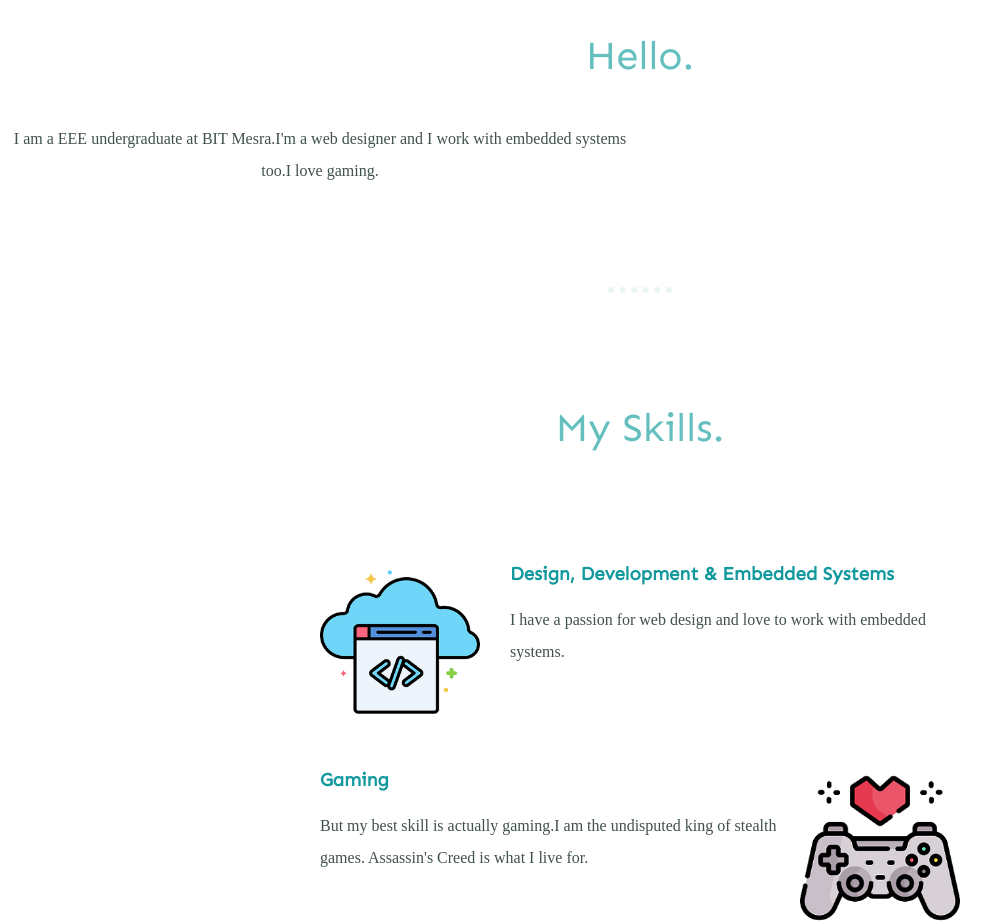
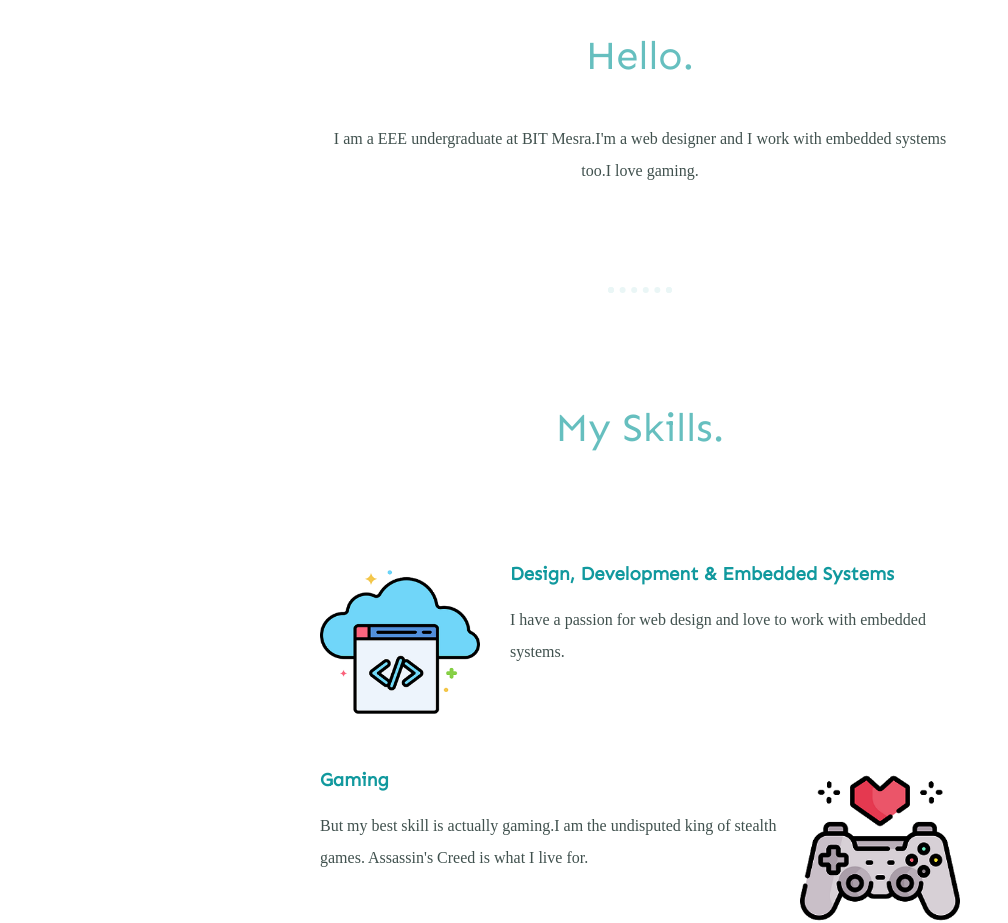
Before and after one commit to magus999/My-Website, a plain HTML site: page index.html in a window 1280 px wide. Shown: the part 1060-1983 px from the top of the page, without its empty margins (0-1008 px from the left). Drawn offline with Linux system fonts and the light colour scheme; a web font is replaced by a local one.

Commit message:
Update styles.css

```diff
--- a/css/styles.css
+++ b/css/styles.css
@@ -48,7 +48,7 @@ a:hover{
 
 .intro {
   width: 50%;
-  margin: auto 0;
+  margin: auto;
 }
 
 .skill-row {
```
